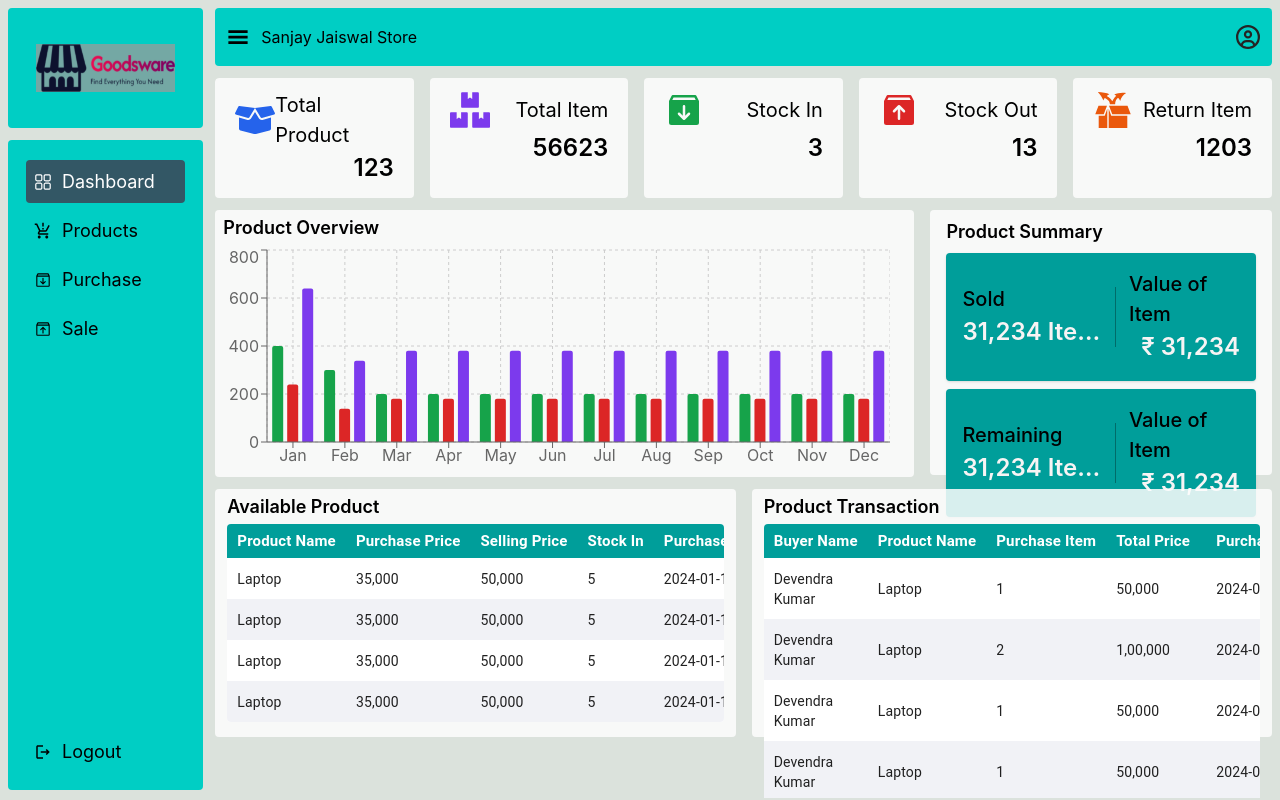
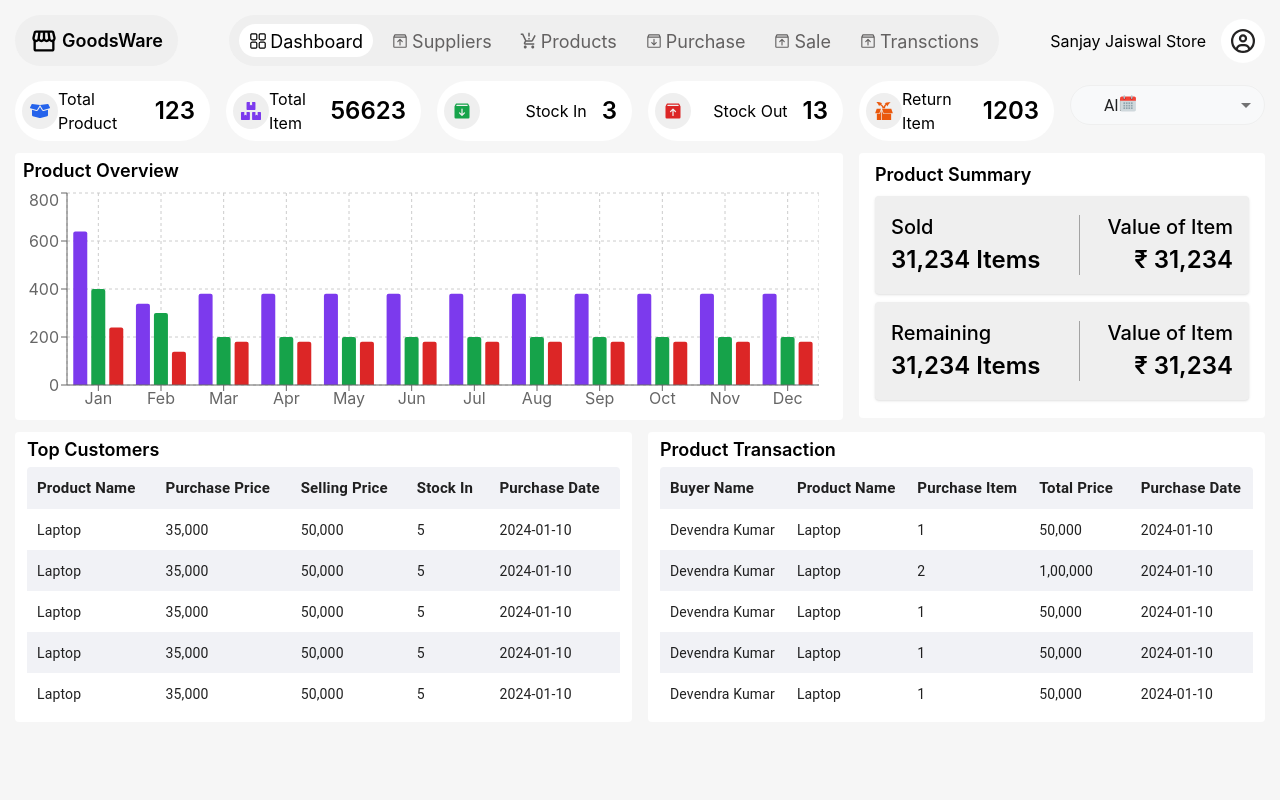
Before and after one commit to Devendrakr19/GoodsWare, a React (Vite) app: page /dashboard in a window 1280 px wide. Built offline with nearby package versions, Linux system fonts and the light colour scheme.

Commit message:
dashboard changes

```diff
--- a/src/App.css
+++ b/src/App.css
@@ -3,7 +3,8 @@
 }
 
 body{
-  background-color: #DBE2DC;
+  /* background-color: #DBE2DC; */
+  background-color: #f6f6f6;
   font-family: 'Inter', sans-serif;
   scroll-behavior: smooth;
 }
--- a/src/component/layout/Header.jsx
+++ b/src/component/layout/Header.jsx
@@ -1,31 +1,72 @@
 import React from "react";
-import { GiHamburgerMenu } from "react-icons/gi";
+import { RxDashboard } from "react-icons/rx";
+import { NavLink, useNavigate } from "react-router-dom";
+import { MdProductionQuantityLimits } from "react-icons/md";
+// import { TbReportAnalytics } from "react-icons/tb";
+// import { BiUser } from "react-icons/bi";
+// import { MdOutlineLogout } from "react-icons/md";
+// import { useSelector } from "react-redux";
+import { PiBoxArrowDown, PiBoxArrowUp } from "react-icons/pi";
+import { MdStorefront } from "react-icons/md";
+// import { GiHamburgerMenu } from "react-icons/gi";
 import { FaRegCircleUser } from "react-icons/fa6";
-import { useDispatch, useSelector } from "react-redux";
-import { isActiveSidebar } from "../redux/slices/authSlice";
+const Header = () => {
+ const navigate = useNavigate();
 
-const Header = () => {
-  const dispatch = useDispatch();
-  const isToggle = useSelector((state) => state?.auth?.sidebarToggle);
+  const sidebarData = [
+    { key: 1, title: "Dashboard", url: "/dashboard", icon: <RxDashboard /> },
+    { key:7, title: "Suppliers", url: "/scan-item", icon: <PiBoxArrowUp /> },
+    // { key:2, title: "Users", url: "/user", icon: <BiUser /> },
+    {
+      key: 3,
+      title: "Products",
+      url: "/product",
+      icon: <MdProductionQuantityLimits />,
+    },
+    {
+      key: 4,
+      title: "Purchase",
+      url: "/purchase-item",
+      icon: <PiBoxArrowDown />,
+    },
+    { key: 5, title: "Sale", url: "/sale-item", icon: <PiBoxArrowUp /> },
+    { key:8, title: "Transctions", url: "/scan-item", icon: <PiBoxArrowUp /> },
+  ];
 
-  const handleToggle = () => {
-    dispatch(isActiveSidebar(!isToggle));
+  const handleLogout = () => {
+    navigate("/");
   };
 
   return (
     <>
-      <div className="pt-2 pr-2">
-        <div className="bg-[#00cec4] px-3 py-[17px] rounded flex justify-between items-center">
-          <div className="flex items-center gap-3">
-            <GiHamburgerMenu
-              className="text-[22px] cursor-pointer hover:text-[white] transition delay-75"
-              onClick={handleToggle}
-            />
-            <span className="text-[#000000]"> Sanjay Jaiswal Store</span>
-          </div>
-          <div className="">
+      <div className="flex justify-between w-[100%] px-[15px] py-[15px]">
+        <div className="flex items-center gap-[4px] bg-[#efefef] rounded-full px-[15px]">
+          <MdStorefront className="text-[28px]" />
+          <span className="text-[18px] font-semibold">GoodsWare</span>
+        </div>
+        <div
+          className={`flex items-center gap-[8px] bg-[#efefef] px-[10px] py-[9px] rounded-full`}
+        >
+          {sidebarData.map((item, index) => (
+            <NavLink
+              to={item?.url}
+              key={item?.key}
+              className={({ isActive }) =>
+                `${
+                  isActive ? "bg-[#ffffff] text-[#000000]" : "text-[#636161]"
+                } flex items-center gap-[3px] hover:bg-[#ffffff] hover:text-[#000000] text-[18px] px-[10px] py-[2px] rounded-full`
+              }
+            >
+              {item?.icon}
+              <span className="mt-[2px]">{item?.title}</span>
+            </NavLink>
+          ))}
+        </div>
+        <div className="flex items-center gap-[15px]">
+          <span className="text-[#000000]"> Sanjay Jaiswal Store</span>
+          <span className="bg-[white] p-[10px] rounded-full">
             <FaRegCircleUser className="text-[24px] text-[#242323]" />
-          </div>
+          </span>
         </div>
       </div>
     </>
--- a/src/component/layout/Layout.jsx
+++ b/src/component/layout/Layout.jsx
@@ -1,45 +1,16 @@
 import React from "react";
 import Grid from "@mui/material/Grid";
-import Sidebar from "./Sidebar";
 import { Outlet } from "react-router-dom";
 import Header from "./Header";
-import { useSelector } from "react-redux";
 const Layout = () => {
-  const isActiveSidebar = useSelector((state) => state?.auth?.sidebarToggle);
-  // console.log("isActiveSidebar", isActiveSidebar)
   return (
     <>
       <Grid container columnSpacing={1.5}>
-        <Grid
-          item
-          size={isActiveSidebar ? 0.7 : 2}
-          className="transition delay-150"
-          sx={{
-            transition: "all 0.4s ease-in-out",
-          }}
-        >
-          <Sidebar />
+        <Grid item size={12}>
+          <Header />
         </Grid>
-        <Grid
-          item
-          size={isActiveSidebar ? 11.3 : 10}
-          className="transition delay-150"
-          sx={{
-            transition: "all 0.4s ease-in-out",
-          }}
-        >
-          <Grid container rowSpacing={1.5}>
-            <Grid item size={12}>
-              <Header />
-            </Grid>
-            <Grid
-              item
-              size={12}
-              className="pr-2 h-[calc(100vh-80px)] overflow-auto hide_scrollbar rounded"
-            >
-              <Outlet />
-            </Grid>
-          </Grid>
+        <Grid item size={12}>
+          <Outlet />
         </Grid>
       </Grid>
     </>
--- a/src/component/layout/Sidebar.jsx
+++ /dev/null
@@ -1,97 +0,0 @@
-import React from "react";
-import { RxDashboard } from "react-icons/rx";
-import { NavLink, useNavigate } from "react-router-dom";
-import { MdProductionQuantityLimits } from "react-icons/md";
-import { TbReportAnalytics } from "react-icons/tb";
-import { BiUser } from "react-icons/bi";
-import { MdOutlineLogout } from "react-icons/md";
-import { useSelector } from "react-redux";
-import { PiBoxArrowDown, PiBoxArrowUp } from "react-icons/pi";
-const Sidebar = () => {
-  const navigate = useNavigate();
-  const isActiveSidebar = useSelector((state) => state?.auth?.sidebarToggle);
-
-  const sidebarData = [
-    { key: 1, title: "Dashboard", url: "/dashboard", icon: <RxDashboard /> },
-    // { key:7, title: "Suppliers", url: "/scan-item", icon: <PiBoxArrowUp /> },
-    // { key:2, title: "Users", url: "/user", icon: <BiUser /> },
-    {
-      key: 3,
-      title: "Products",
-      url: "/product",
-      icon: <MdProductionQuantityLimits />,
-    },
-    {
-      key: 4,
-      title: "Purchase",
-      url: "/purchase-item",
-      icon: <PiBoxArrowDown />,
-    },
-    { key: 5, title: "Sale", url: "/sale-item", icon: <PiBoxArrowUp /> },
-    // { key:6, title: "Scan Items", url: "/scan-item", icon: <PiBoxArrowUp /> },
-    // { key:8, title: "Transctions", url: "/scan-item", icon: <PiBoxArrowUp /> },
-  ];
-
-  const handleLogout = () => {
-    navigate("/");
-  };
-
-  return (
-    <>
-      <div className="pl-2 pt-2">
-        <div
-          className={`w-full ${isActiveSidebar ? "h-[60px] p-2" : "h-[120px] p-7"} bg-[#00cec4] rounded flex justify-center items-center`}
-        >
-          <img
-            src="./goodsware.svg"
-            alt="goodsware"
-            className="object-cover w-full"
-          />
-        </div>
-        <div
-          className={`bg-[#00cec4] py-5 mt-3 rounded ${isActiveSidebar ? "h-[calc(100vh-90px)] px-3" : "h-[calc(100vh-150px)] px-4.5"}`}
-        >
-          <div
-            className={`flex flex-col ${isActiveSidebar ? "h-[calc(100vh-165px)]" : "h-[calc(100vh-230px)]"} overflow-auto hide_scrollbar`}
-          >
-            {sidebarData.map((item, index) => (
-              <NavLink
-                to={item?.url}
-                key={item?.key}
-                className={({ isActive }) =>
-                  `${
-                    isActive ? "bg-[#335765] text-[white]" : ""
-                  } ${isActiveSidebar ? "justify-center py-2.5" : "gap-[10px] py-2"} flex items-center hover:bg-[#335765] hover:text-[white] text-[18px] px-2  mb-1.5 rounded`
-                }
-              >
-                {isActiveSidebar ? (
-                  <span className="text-[22px]">{item?.icon}</span>
-                ) : (
-                  <>
-                    {item?.icon}
-                    <span>{item?.title}</span>
-                  </>
-                )}
-              </NavLink>
-            ))}
-          </div>
-          <div
-            onClick={handleLogout}
-            className={`${isActiveSidebar ? "justify-center px-3 py-2.5" : "px-2 py-2"} hover:bg-[#335765] hover:text-[white] text-[18px] rounded flex items-center gap-[10px] cursor-pointer`}
-          >
-            {isActiveSidebar ? (
-              <MdOutlineLogout className="text-[22px]" />
-            ) : (
-              <>
-                <MdOutlineLogout />
-                <span>Logout</span>
-              </>
-            )}
-          </div>
-        </div>
-      </div>
-    </>
-  );
-};
-
-export default Sidebar;
--- a/src/component/layout/dashboard/user-dashboard/ProductAvailable.jsx
+++ b/src/component/layout/dashboard/user-dashboard/ProductAvailable.jsx
@@ -47,11 +47,33 @@ const ProductAvailable = () => {
       Status: "5",
       Created: "2024-01-10",
     },
+    {
+      Name: "Laptop",
+      Email: "35,000",
+      ContactNumber: "50,000",
+      Status: "5",
+      Created: "2024-01-10",
+    },
+    {
+      Name: "Laptop",
+      Email: "35,000",
+      ContactNumber: "50,000",
+      Status: "5",
+      Created: "2024-01-10",
+    },
+    {
+      Name: "Laptop",
+      Email: "35,000",
+      ContactNumber: "50,000",
+      Status: "5",
+      Created: "2024-01-10",
+    },
   ];
 
   return (
-    <div className="bg-[#fdfdfdda] rounded  px-3 pt-1 h-[248px]">
-      <h1 className="text-[18px] font-semibold mb-1">Available Product</h1>
+    <div className="bg-[#ffffff] rounded  px-3 pt-1 h-[290px]">
+      <h1 className="text-[18px] font-semibold mb-1">Top Customers</h1>
+      {/* <h1 className="text-[18px] font-semibold mb-1">Available Product</h1> */}
       <Paper
         elevation={0}
         sx={{ width: "100%", boxShadow: "none", overflow: "hidden" }}
@@ -64,8 +86,7 @@ const ProductAvailable = () => {
               "& .MuiTableCell-stickyHeader": {
                 boxShadow: "none",
                 borderBottom: "none",
-                background: "#009E9A",
-                color: "#fff",
+                background: "#F1F2F6",
                 fontSize: "15px",
                 fontWeight: "600",
               },
@@ -73,7 +94,7 @@ const ProductAvailable = () => {
           >
             <TableHead>
               <TableRow
-                sx={{ "& .MuiTableCell-root": { padding: "5px 10px" } }}
+                sx={{ "& .MuiTableCell-root": { padding: "9px 10px" } }}
               >
                 {columns?.map((column) => (
                   <TableCell
@@ -88,7 +109,7 @@ const ProductAvailable = () => {
               </TableRow>
             </TableHead>
             <TableBody>
-              {rows.slice(0, 4).map((row, index) => {
+              {rows.slice(0, 5).map((row, index) => {
                 return (
                   <TableRow
                     role="checkbox"
--- a/src/component/layout/dashboard/user-dashboard/ProductOverview.jsx
+++ b/src/component/layout/dashboard/user-dashboard/ProductOverview.jsx
@@ -18,7 +18,7 @@ const data = [
 
 const ProductOverview = () => {
 return (
-    <div className="bg-[#fdfdfdda] rounded px-2 pt-1 overflow-hidden">
+    <div className="bg-[#fff] rounded px-2 pt-1 overflow-hidden">
     <h1 className='text-[18px] font-semibold mb-1'>Product Overview</h1>
     <ResponsiveContainer width="100%" height={232} className="-ml-4">
       <BarChart data={data}
@@ -32,9 +32,9 @@ return (
         <XAxis dataKey="name" />
         <YAxis />
         <Tooltip />
+        <Bar dataKey="totalItem" fill="#7C3AED" radius={[2, 2, 0, 0]}/>
         <Bar dataKey="stockIn" fill="#16A34A" radius={[2, 2, 0, 0]}/>
         <Bar dataKey="stockOut" fill="#DC2626" radius={[2, 2, 0, 0]}/>
-        <Bar dataKey="totalItem" fill="#7C3AED" radius={[2, 2, 0, 0]}/>
       </BarChart>
     </ResponsiveContainer>
     </div>
--- a/src/component/layout/dashboard/user-dashboard/ProductSummary.jsx
+++ b/src/component/layout/dashboard/user-dashboard/ProductSummary.jsx
@@ -3,28 +3,28 @@ import React from 'react'
 const ProductSummary = () => {
   return (
     <>
-    <div className="bg-[#fdfdfdda] h-[265px] px-4 pt-2 pb-5 rounded">
+    <div className="bg-[#ffffff] h-[265px] px-4 pt-2 pb-5 rounded">
         <h1 className='text-[18px] font-semibold'>Product Summary</h1>
-        <div className="flex items-center justify-between mt-2 shadow bg-[#009E9A] rounded p-4">
+        <div className="flex items-center justify-between mt-2 shadow bg-[#efefef] rounded p-4">
             <div className="flex flex-col w-[50%]">
                 <span className='text-[20px] font-medium'>Sold</span>
-                <span className='text-[24px] font-semibold text-[#f7f4f4] truncate'>31,234 Items</span>
+                <span className='text-[24px] font-semibold truncate'>31,234 Items</span>
             </div>
             <span className='w-[1px] h-[60px] bg-[#00000051]'></span>
             <div className="flex flex-col items-end w-[40%]">
                 <span className='text-[20px] font-medium'>Value of Item</span>
-                <span className='text-[24px] font-semibold text-[#f7f4f4] truncate'>&#8377; 31,234</span>
+                <span className='text-[24px] font-semibold truncate'>&#8377; 31,234</span>
             </div>
         </div>
-        <div className="flex items-center justify-between mt-2 shadow bg-[#009E9A] rounded p-4">
+        <div className="flex items-center justify-between mt-2 shadow bg-[#efefef] rounded p-4">
             <div className="flex flex-col w-[50%]">
                 <span className='text-[20px] font-medium'>Remaining</span>
-                <span className='text-[24px] font-semibold text-[#f7f4f4] truncate'>31,234 Items</span>
+                <span className='text-[24px] font-semibold truncate'>31,234 Items</span>
             </div>
             <span className='w-[1px] h-[60px] bg-[#00000051]'></span>
             <div className="flex flex-col items-end w-[40%]">
                 <span className='text-[20px] font-medium'>Value of Item</span>
-                <span className='text-[24px] font-semibold text-[#f7f4f4] truncate'>&#8377; 31,234</span>
+                <span className='text-[24px] font-semibold truncate'>&#8377; 31,234</span>
             </div>
         </div>
     </div>
--- a/src/component/layout/dashboard/user-dashboard/ProductTransaction.jsx
+++ b/src/component/layout/dashboard/user-dashboard/ProductTransaction.jsx
@@ -55,12 +55,30 @@ const ProductTransaction = () => {
       Status: "5",
       Created: "2024-01-10",
     },
+    {
+      BuyerName:"Devendra Kumar",
+      Name: "Laptop",
+      PurchaseItem: "1",
+      Email: "35,000",
+      ContactNumber: "50,000",
+      Status: "5",
+      Created: "2024-01-10",
+    },
+    {
+      BuyerName:"Devendra Kumar",
+      Name: "Laptop",
+      PurchaseItem: "1",
+      Email: "35,000",
+      ContactNumber: "50,000",
+      Status: "5",
+      Created: "2024-01-10",
+    },
 
   ];
 
   return (
     <>
-      <div className="bg-[#fdfdfdda] rounded  px-3 pt-1 h-[248px]">
+      <div className="bg-[#fff] rounded  px-3 pt-1 h-[290px]">
         <h1 className="text-[18px] font-semibold mb-1">Product Transaction</h1>
         <Paper
           elevation={0}
@@ -74,8 +92,7 @@ const ProductTransaction = () => {
                 "& .MuiTableCell-stickyHeader": {
                   boxShadow: "none",
                   borderBottom: "none",
-                  background: "#009E9A",
-                  color: "#fff",
+                  background: "#F1F2F6",
                   fontSize: "15px",
                   fontWeight: "600",
                 },
@@ -83,7 +100,7 @@ const ProductTransaction = () => {
             >
               <TableHead>
                 <TableRow
-                  sx={{ "& .MuiTableCell-root": { padding: "5px 10px" } }}
+                  sx={{ "& .MuiTableCell-root": { padding: "9px 10px" } }}
                 >
                   {columns?.map((column) => (
                     <TableCell
@@ -98,7 +115,7 @@ const ProductTransaction = () => {
                 </TableRow>
               </TableHead>
               <TableBody>
-                {rows.slice(0, 4).map((row, index) => {
+                {rows.slice(0, 5).map((row, index) => {
                   return (
                     <TableRow
                       role="checkbox"
@@ -106,7 +123,7 @@ const ProductTransaction = () => {
                       key={index}
                       className={`${
                         index % 2 === 0 ? "bg-[#FFFFFF]" : "bg-[#F1F2F6]"
-                      }`}
+                      } truncate`}
                       sx={{
                         "& .MuiTableCell-root": { padding: "10.5px 10px" },
                       }}
--- a/src/component/pages/UserDashboard.jsx
+++ b/src/component/pages/UserDashboard.jsx
@@ -1,51 +1,115 @@
-import { Grid } from '@mui/material'
+import { Grid, MenuItem, Select } from "@mui/material";
 import { FaBoxOpen } from "react-icons/fa";
-import { PiBoxArrowUpFill, PiBoxArrowDownFill  } from "react-icons/pi";
+import { PiBoxArrowUpFill, PiBoxArrowDownFill } from "react-icons/pi";
 import { FaBoxes } from "react-icons/fa";
 import { MdStoreMallDirectory } from "react-icons/md";
 import { GiBoxUnpacking } from "react-icons/gi";
-import ProductOverview from '../layout/dashboard/user-dashboard/ProductOverview';
-import ProductSummary from '../layout/dashboard/user-dashboard/ProductSummary';
-import ProductAvailable from '../layout/dashboard/user-dashboard/ProductAvailable';
-import ProductTransaction from '../layout/dashboard/user-dashboard/ProductTransaction';
+import ProductOverview from "../layout/dashboard/user-dashboard/ProductOverview";
+import ProductSummary from "../layout/dashboard/user-dashboard/ProductSummary";
+import ProductAvailable from "../layout/dashboard/user-dashboard/ProductAvailable";
+import ProductTransaction from "../layout/dashboard/user-dashboard/ProductTransaction";
+import { FcCalendar } from "react-icons/fc";
+import { useState } from "react";
 const UserDashboard = () => {
+  const [selectedTime, setSelectedTime] = useState("all");
 
   const productCount = [
-    {title:"Total Product", count:"123", icon:<FaBoxOpen className='text-[#2563EB]'/>},
-    {title:"Total Item", count:"56623", icon:<FaBoxes className='text-[#7C3AED]'/>},
-    {title:"Stock In", count:"3", icon:<PiBoxArrowDownFill className='text-[#16A34A]'/>},
-    {title:"Stock Out", count:"13", icon:<PiBoxArrowUpFill className='text-[#DC2626]'/>},
-    {title:"Return Item", count:"1203", icon:<GiBoxUnpacking className='text-[#EA580C]'/>},
-  ]
+    {
+      title: "Total Product",
+      count: "123",
+      icon: <FaBoxOpen className="text-[#2563EB]" />,
+    },
+    {
+      title: "Total Item",
+      count: "56623",
+      icon: <FaBoxes className="text-[#7C3AED]" />,
+    },
+    {
+      title: "Stock In",
+      count: "3",
+      icon: <PiBoxArrowDownFill className="text-[#16A34A]" />,
+    },
+    {
+      title: "Stock Out",
+      count: "13",
+      icon: <PiBoxArrowUpFill className="text-[#DC2626]" />,
+    },
+    {
+      title: "Return Item",
+      count: "1203",
+      icon: <GiBoxUnpacking className="text-[#EA580C]" />,
+    },
+  ];
+
+  const handleChange = (e)=>{
+    setSelectedTime(e.target.value)
+  }
   return (
     <>
-      <Grid container columnSpacing={2} rowSpacing={1.5}>
-        {productCount.map((item, index)=>(
-          <Grid key={index} size={2.4} className="rounded px-5 py-3 bg-[#fdfdfdda]">
-              <div className="flex items-center justify-between text-[20px]">
-                <span className='text-[40px]'>
-                  {item?.icon}
-                </span>
-                {item?.title}
-              </div>
-              <span className='flex justify-end text-[24px] font-semibold'>{item?.count}</span>
+      <Grid container columnSpacing={2} rowSpacing={1.5} className="px-[15px]">
+        {productCount.map((item, index) => (
+          <Grid
+            size={2}
+            key={index}
+            className="rounded-full flex items-center justify-between bg-[#ffffff] pl-[7px] pr-[15px] py-[6px]"
+          >
+            <span className="text-[20px] bg-[#efefef] rounded-full p-2">
+              {item?.icon}
+            </span>
+            <div className="flex items-center gap-[15px]">
+              <span className="text-[16px]">{item?.title}</span>
+              <span className="flex justify-end text-[24px] font-semibold">
+                {item?.count}
+              </span>
+            </div>
           </Grid>
         ))}
+        <Grid size={2} className="flex justify-end relative">
+          <FcCalendar className="absolute top-[13px] text-[20px] z-10 left-[48px]"/>
+          <Select
+            size="small"
+            value={selectedTime}
+            onChange={handleChange}
+            className="w-[200px] mt-[4px]"
+            sx={{
+              height: 40,
+              backgroundColor: "#f8f9fa",
+              borderRadius: "30px",
+              "& .MuiSelect-select": {
+                padding: "10px 34px",
+              },
+              "& .MuiOutlinedInput-notchedOutline": {
+                borderColor: "#efefef",
+              },
+              "&:hover .MuiOutlinedInput-notchedOutline": {
+                borderColor: "#efefef",
+              },
+              "&.Mui-focused .MuiOutlinedInput-notchedOutline": {
+                borderColor: "#efefef",
+              },
+            }}
+          >
+            <MenuItem value="all">All</MenuItem>
+            <MenuItem value={"2026"}>2026</MenuItem>
+            <MenuItem value={"2025"}>2025</MenuItem>
+            <MenuItem value={"2024"}>2024</MenuItem>
+          </Select>
+        </Grid>
         <Grid size={8}>
-          <ProductOverview/>
+          <ProductOverview />
         </Grid>
         <Grid size={4}>
-          <ProductSummary/>
+          <ProductSummary />
         </Grid>
         <Grid size={6}>
-          <ProductAvailable/>
+          <ProductAvailable />
         </Grid>
         <Grid size={6}>
-          <ProductTransaction/>
+          <ProductTransaction />
         </Grid>
       </Grid>
     </>
-  )
-}
+  );
+};
 
-export default UserDashboard
+export default UserDashboard;
```
